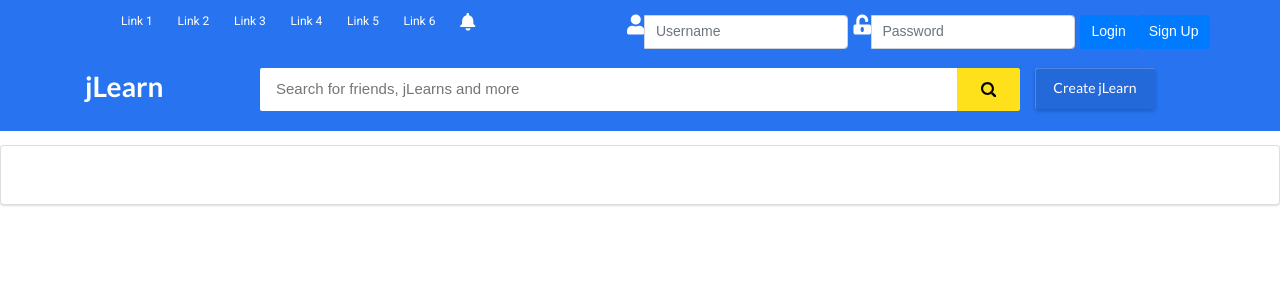
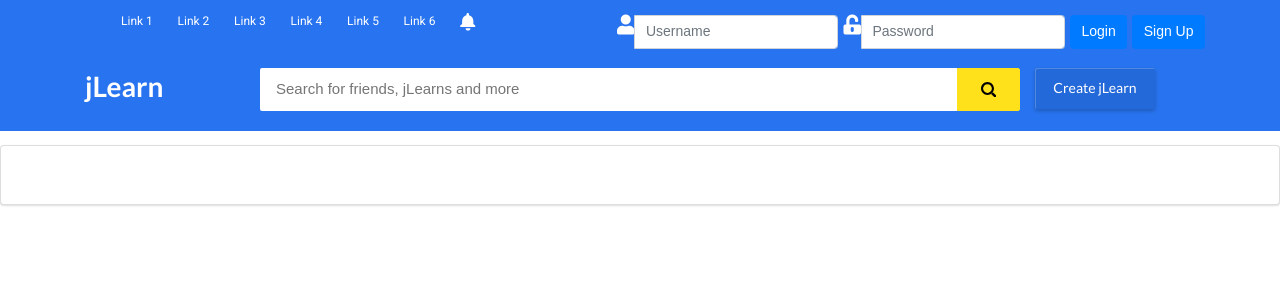
Before and after one commit to tsarchghs/jLearn, a Django app: page /home in a window 1280 px wide. Shown: the top 300 px of the page. Run offline with Django 3.2, Linux system fonts and the light colour scheme; data that the repository does not hold is empty; some libraries are stand-ins or nearby versions.

Commit message:
Minor style changes

```diff
--- a/home/templates/base.html
+++ b/home/templates/base.html
@@ -58,7 +58,7 @@
                                 placeholder="Password">
                             </div>
                             <button type="submit" class="btn btn-primary">Login</button>
-                            <button type="submit" class="btn btn-primary">Sign Up</button>
+                            <button style="margin: 5px;" type="button" class="btn btn-primary">Sign Up</button>
                         </form>
                     {% endif %}
                 </div>
--- a/home/templates/home.html
+++ b/home/templates/home.html
@@ -18,7 +18,7 @@
 
 	    <div class="ui container">
 	        <div class="ui grid">
-	            <div class="sixteen wide column">
+	            <div class="wide column">
 	                <div class="ui three stackable cards">
 
 	               {% for quiz in quizzes %}
```
